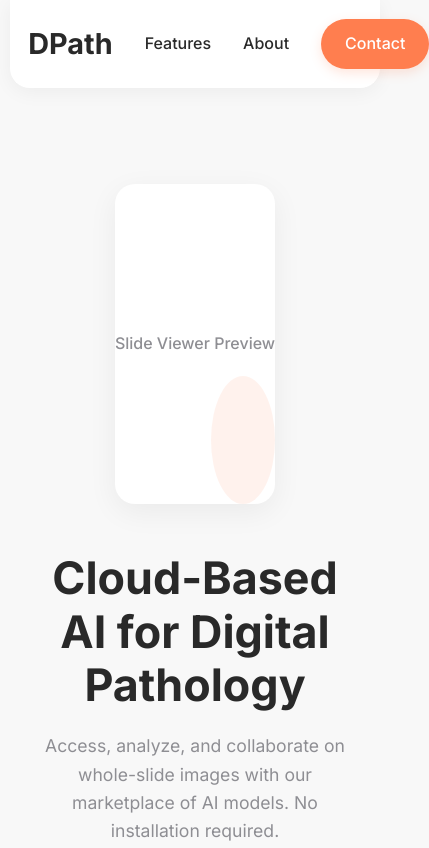
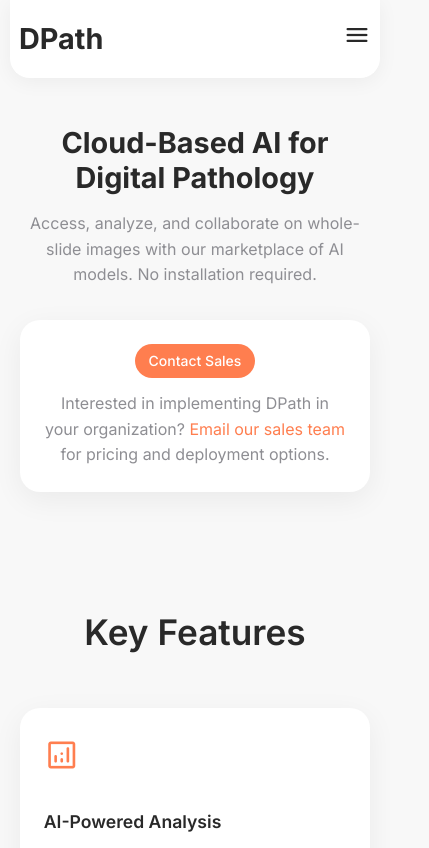
Before and after one commit to guopengwei/dpathweb, a plain HTML site: page index.html in a window 390 px wide. Shown: the top 848 px of the page, 429 px wide, since content can reach past the window. Drawn offline with nearby package versions, Linux system fonts and the light colour scheme.

Commit message:
mobile optimization

```diff
--- a/index.html
+++ b/index.html
@@ -15,6 +15,9 @@
         <div class="container">
             <div class="logo">
                 <h1>DPath</h1>
+            </div>
+            <div class="menu-toggle">
+                <span class="material-symbols-rounded">menu</span>
             </div>
             <nav>
                 <ul>
--- a/script.js
+++ b/script.js
@@ -13,6 +13,28 @@
             this.style.boxShadow = '0 8px 30px rgba(0, 0, 0, 0.06)';
         });
     });
+
+    // Mobile menu toggle
+    const menuToggle = document.querySelector('.menu-toggle');
+    const nav = document.querySelector('nav');
+
+    if (menuToggle) {
+        menuToggle.addEventListener('click', function() {
+            nav.classList.toggle('nav-active');
+            this.classList.toggle('active');
+        });
+
+        // Close mobile menu when clicking a link
+        const navLinks = document.querySelectorAll('nav ul li a');
+        navLinks.forEach(link => {
+            link.addEventListener('click', function() {
+                if (nav.classList.contains('nav-active')) {
+                    nav.classList.remove('nav-active');
+                    menuToggle.classList.remove('active');
+                }
+            });
+        });
+    }
 
     // Handle the contact form submission
     const contactForm = document.querySelector('.contact-form');
--- a/styles.css
+++ b/styles.css
@@ -109,6 +109,19 @@
 
 nav ul li a.btn-primary {
     color: var(--text-light);
+}
+
+.menu-toggle {
+    display: none;
+    cursor: pointer;
+}
+
+.menu-toggle span {
+    font-size: 28px;
+}
+
+.menu-toggle.active span {
+    color: var(--primary-color);
 }
 
 /* Hero Section */
@@ -519,6 +532,131 @@
     .social-icons {
         justify-content: flex-start;
     }
+
+    /* Header mobile optimization */
+    header .container {
+        flex-direction: row;
+        justify-content: space-between;
+        padding: 1rem 0;
+    }
+
+    .logo {
+        margin-bottom: 0;
+    }
+
+    .menu-toggle {
+        display: block;
+        z-index: 10;
+    }
+
+    nav {
+        position: fixed;
+        top: 0;
+        right: -100%;
+        width: 70%;
+        height: 100vh;
+        background-color: var(--card-bg);
+        box-shadow: -5px 0 15px rgba(0, 0, 0, 0.1);
+        transition: right 0.3s ease;
+        z-index: 9;
+        display: flex;
+        align-items: center;
+        justify-content: center;
+    }
+
+    nav.nav-active {
+        right: 0;
+    }
+
+    nav ul {
+        flex-direction: column;
+        justify-content: center;
+        align-items: center;
+    }
+
+    nav ul li {
+        margin: 1.5rem 0;
+    }
+
+    /* Hero section mobile optimization */
+    .hero {
+        padding: 3rem 0 2rem;
+    }
+
+    .hero-content h1 {
+        font-size: 2rem;
+        margin-bottom: 1rem;
+    }
+
+    .hero-content p {
+        font-size: 1rem;
+    }
+
+    .coming-soon {
+        padding: 1.5rem;
+    }
+
+    /* Features section mobile optimization */
+    .feature-card {
+        padding: 1.8rem;
+    }
+
+    /* Form mobile optimization */
+    .contact-form {
+        padding: 2rem 1.5rem;
+    }
+}
+
+@media (max-width: 480px) {
+    .container {
+        width: 95%;
+        padding: 0 10px;
+    }
+
+    nav ul li {
+        margin-left: 0.5rem;
+        margin-right: 0.5rem;
+    }
+
+    nav ul li a {
+        font-size: 0.9rem;
+    }
+
+    .hero-content h1 {
+        font-size: 1.8rem;
+    }
+
+    .hero-image {
+        display: none;
+    }
+
+    .feature-grid,
+    .persona-grid {
+        gap: 1.5rem;
+    }
+
+    .feature-card,
+    .persona-card {
+        padding: 1.5rem;
+    }
+
+    .feature-card h3,
+    .persona-card h3 {
+        font-size: 1.1rem;
+    }
+
+    .feature-card p,
+    .persona-card p {
+        font-size: 0.9rem;
+    }
+
+    .contact-form {
+        padding: 1.5rem 1rem;
+    }
+
+    footer {
+        padding: 2rem 0 1rem;
+    }
 }
 
 .image-placeholder {
```
